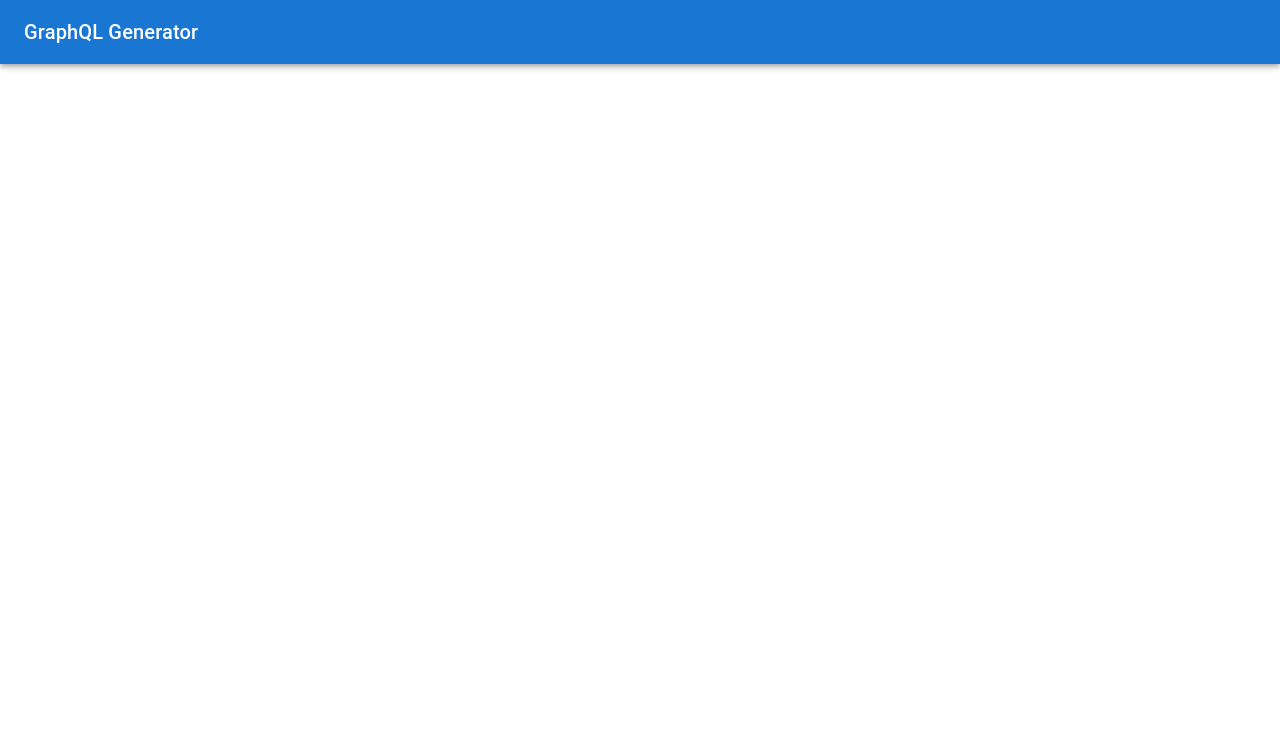
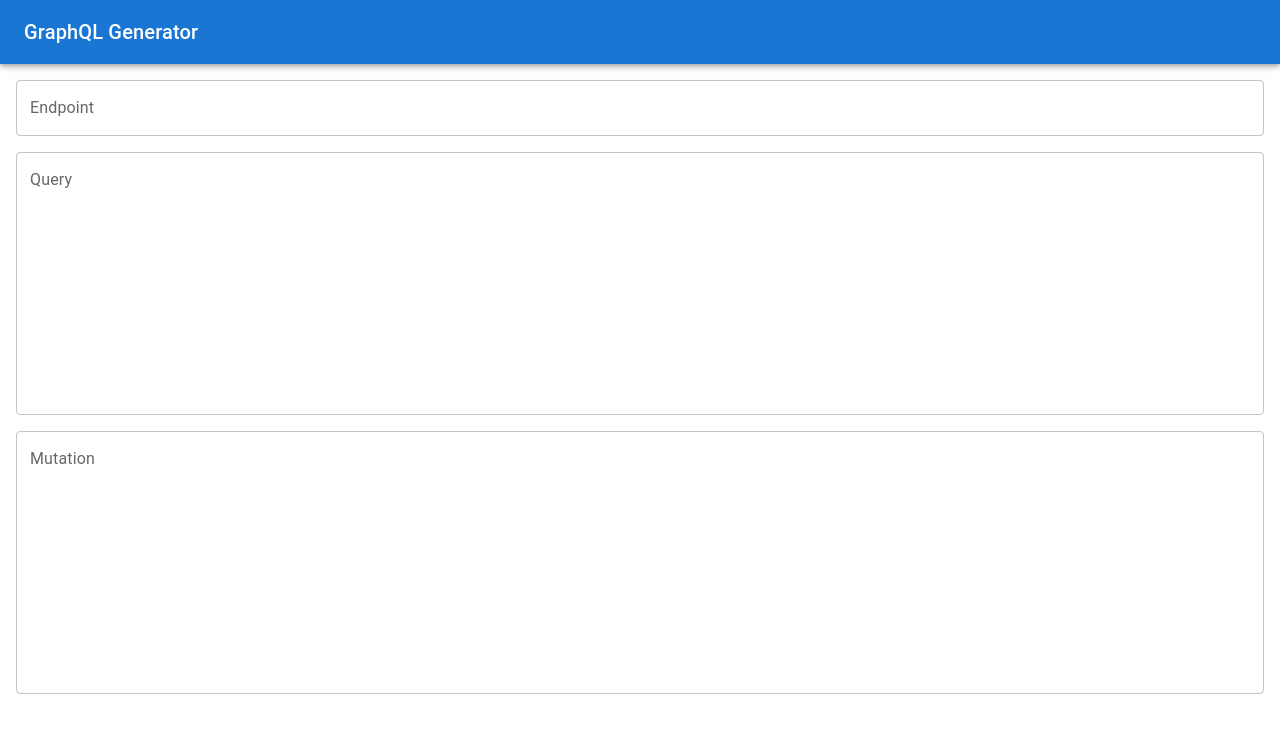
Before and after one commit to slioplark/nextjs-graphql-generator, a Next.js app: page / in a window 1280 px wide. Shown: the top 732 px of the page. Built offline with nearby package versions, Linux system fonts and the light colour scheme.

Commit message:
feat: add input fields

```diff
--- a/pages/index.tsx
+++ b/pages/index.tsx
@@ -1,3 +1,4 @@
+import { Stack, TextField } from '@mui/material'
 import type { NextPage } from 'next'
 import Head from 'next/head'
 
@@ -9,6 +10,14 @@ const Home: NextPage = () => {
         <meta name="description" content="Generated by create next app" />
         <link rel="icon" href="/favicon.ico" />
       </Head>
+
+      <Stack gap="16px">
+        <TextField fullWidth variant="outlined" label="Endpoint" />
+
+        <TextField fullWidth multiline rows={10} label="Query" />
+
+        <TextField fullWidth multiline rows={10} label="Mutation" />
+      </Stack>
     </>
   )
 }
```
